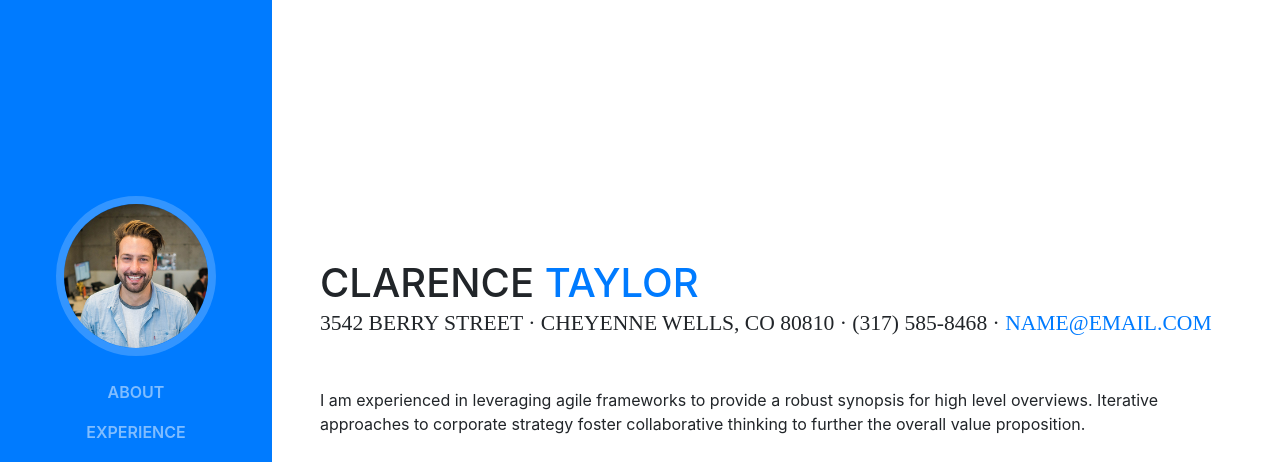
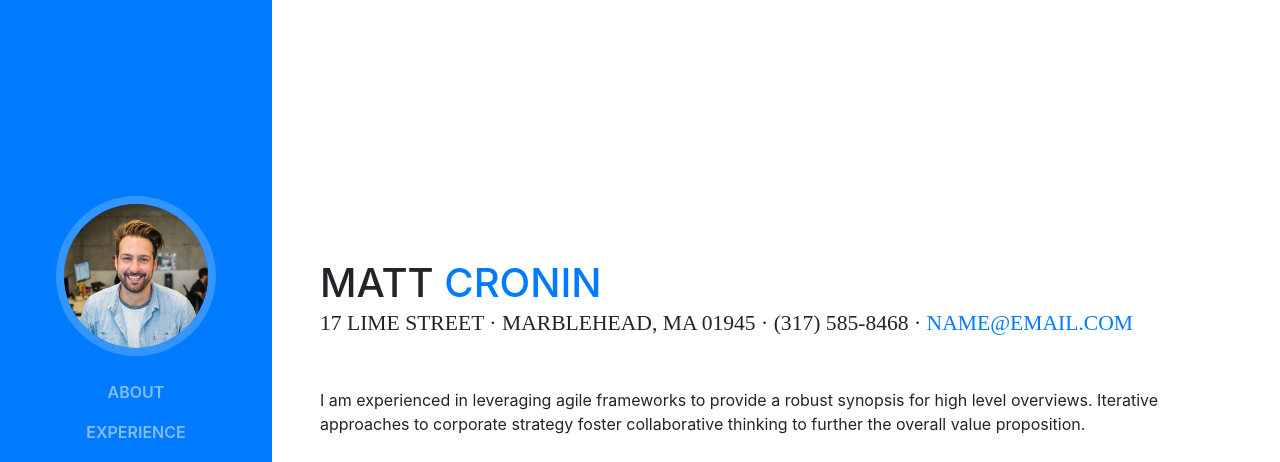
Before and after one commit to jmpcronin/jmpcronin.github.io, a website with bundled scripts: page index.html in a window 1280 px wide. Shown: the top 462 px of the page. Built offline with nearby package versions, Linux system fonts and the light colour scheme; a web font is replaced by a local one.

Commit message:
Update name and contact info

```diff
--- a/index.html
+++ b/index.html
@@ -8,7 +8,7 @@
     <meta name="description" content="">
     <meta name="author" content="">
 
-    <title>Resume - Start Bootstrap Theme</title>
+    <title>Matt Cronin - GitHub</title>
 
     <!-- Bootstrap core CSS -->
     <link href="vendor/bootstrap/css/bootstrap.min.css" rel="stylesheet">
@@ -65,10 +65,10 @@
 
       <section class="resume-section p-3 p-lg-5 d-flex d-column" id="about">
         <div class="my-auto">
-          <h1 class="mb-0">Clarence
-            <span class="text-primary">Taylor</span>
+          <h1 class="mb-0">Matt
+            <span class="text-primary">Cronin</span>
           </h1>
-          <div class="subheading mb-5">3542 Berry Street · Cheyenne Wells, CO 80810 · (317) 585-8468 ·
+          <div class="subheading mb-5">17 Lime Street · Marblehead, MA 01945 · (317) 585-8468 ·
             <a href="mailto:name@email.com">name@email.com</a>
           </div>
           <p class="mb-5">I am experienced in leveraging agile frameworks to provide a robust synopsis for high level overviews. Iterative approaches to corporate strategy foster collaborative thinking to further the overall value proposition.</p>
```
